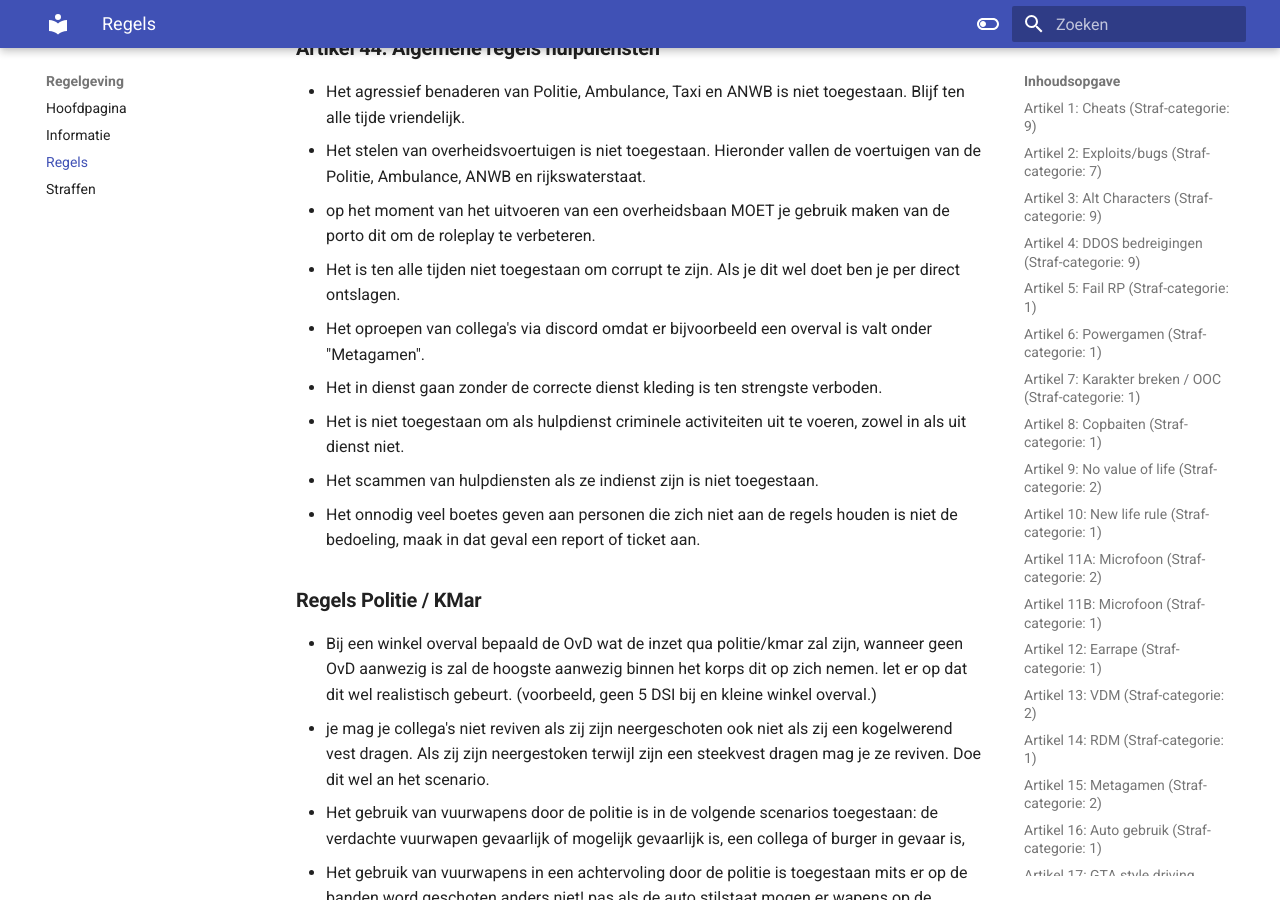
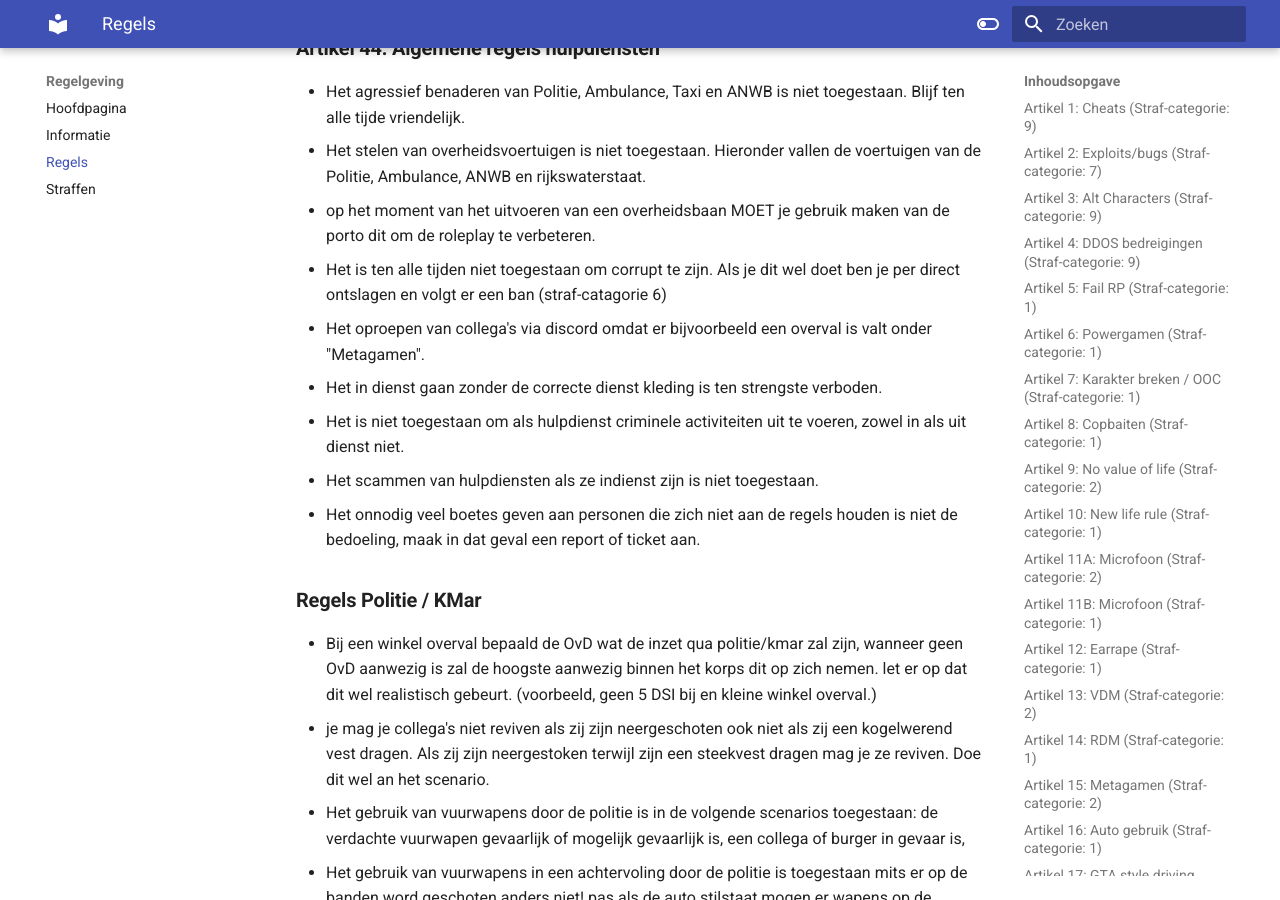
Before and after one commit to ZuiderVeenRP/apv, an MkDocs documentation site: the page built from docs/algemeen.md, in a window 1280 px wide and 900 px high, scrolled down 12528 px. Built offline with MkDocs 1.6.1 and Material for MkDocs 9.7.7, drawn with Linux system fonts in a browser that asks for light colours; comment, search, counter and statistics services are not loaded.

Commit message:
Update algemeen.md

```diff
--- a/docs/algemeen.md
+++ b/docs/algemeen.md
@@ -335,7 +335,7 @@
 - Het agressief benaderen van Politie, Ambulance, Taxi en ANWB is niet toegestaan. Blijf ten alle tijde vriendelijk.
 - Het stelen van overheidsvoertuigen is niet toegestaan. Hieronder vallen de voertuigen van de Politie, Ambulance, ANWB en rijkswaterstaat.
 - op het moment van het uitvoeren van een overheidsbaan MOET je gebruik maken van de porto dit om de roleplay te verbeteren.
-- Het is ten alle tijden niet toegestaan om corrupt te zijn. Als je dit wel doet ben je per direct ontslagen.
+- Het is ten alle tijden niet toegestaan om corrupt te zijn. Als je dit wel doet ben je per direct ontslagen en volgt er een ban (straf-catagorie 6)
 - Het oproepen van collega's via discord omdat er bijvoorbeeld een overval is valt onder "Metagamen".
 - Het in dienst gaan zonder de correcte dienst kleding is ten strengste verboden.
 - Het is niet toegestaan om als hulpdienst criminele activiteiten uit te voeren, zowel in als uit dienst niet.
```
